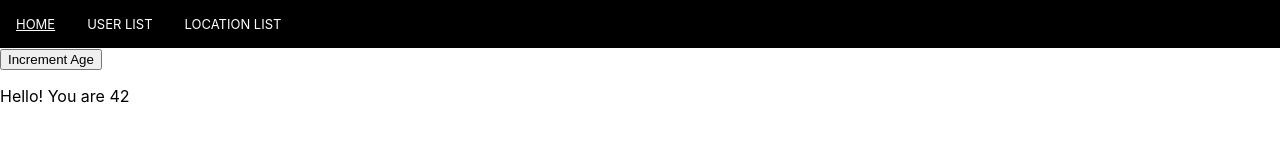
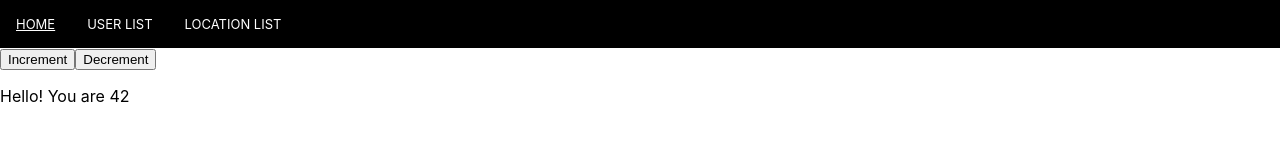
Before and after one commit to peter-breslin/react-demo, a React (Create React App) app: page / in a window 1280 px wide. Shown: the top 160 px of the page. Built offline with nearby package versions, Linux system fonts and the light colour scheme.

Commit message:
Add decrement reducer

```diff
--- a/src/component/ReducerComponent/AgeReducerComponent.js
+++ b/src/component/ReducerComponent/AgeReducerComponent.js
@@ -1,9 +1,22 @@
 import { act, useReducer } from "react";
 
+
+const ActionType = Object.freeze( {
+    Increment: 'incremented_age',
+    Decrement: 'decrement_age'
+})
+
+
 const ageReducer = (state, action) => {
-    if(action.type === 'incremented_age'){
+    if(action.type === ActionType.Increment){
         return {
             age : state.age + 1
+        }
+    }
+
+    if(action.type === ActionType.Decrement){
+        return {
+            age : state.age - 1
         }
     }
 
@@ -16,8 +29,11 @@ const App = () => {
 
 return(
     <>
-        <button onClick={() => {dispatch({ type: 'incremented_age'})}}>
-            Increment Age
+        <button onClick={() => {dispatch({ type: ActionType.Increment})}}>
+            Increment
+        </button>
+        <button onClick={() => {dispatch({ type: ActionType.Decrement})}}>
+            Decrement
         </button>
         <p>Hello! You are {state.age}</p>
     </>
```
